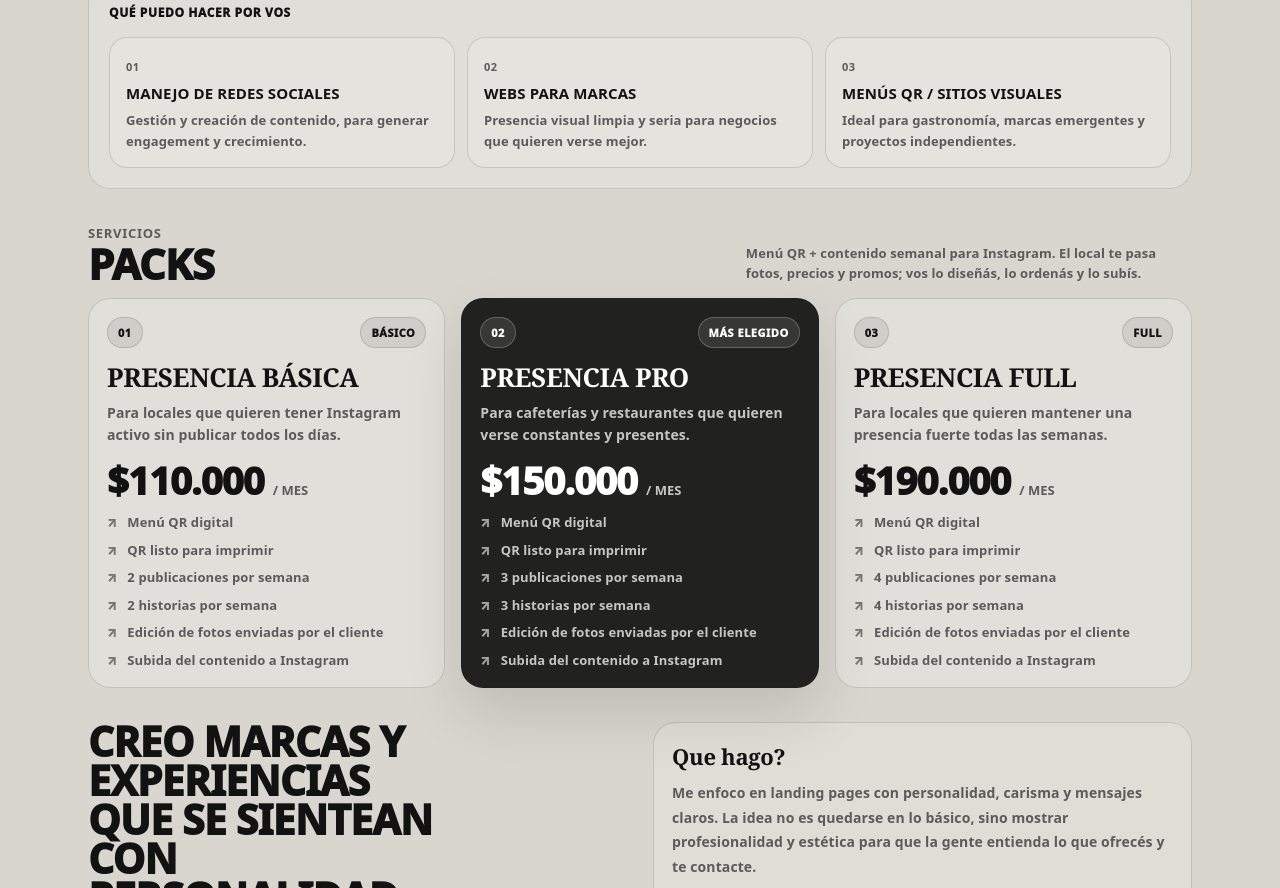
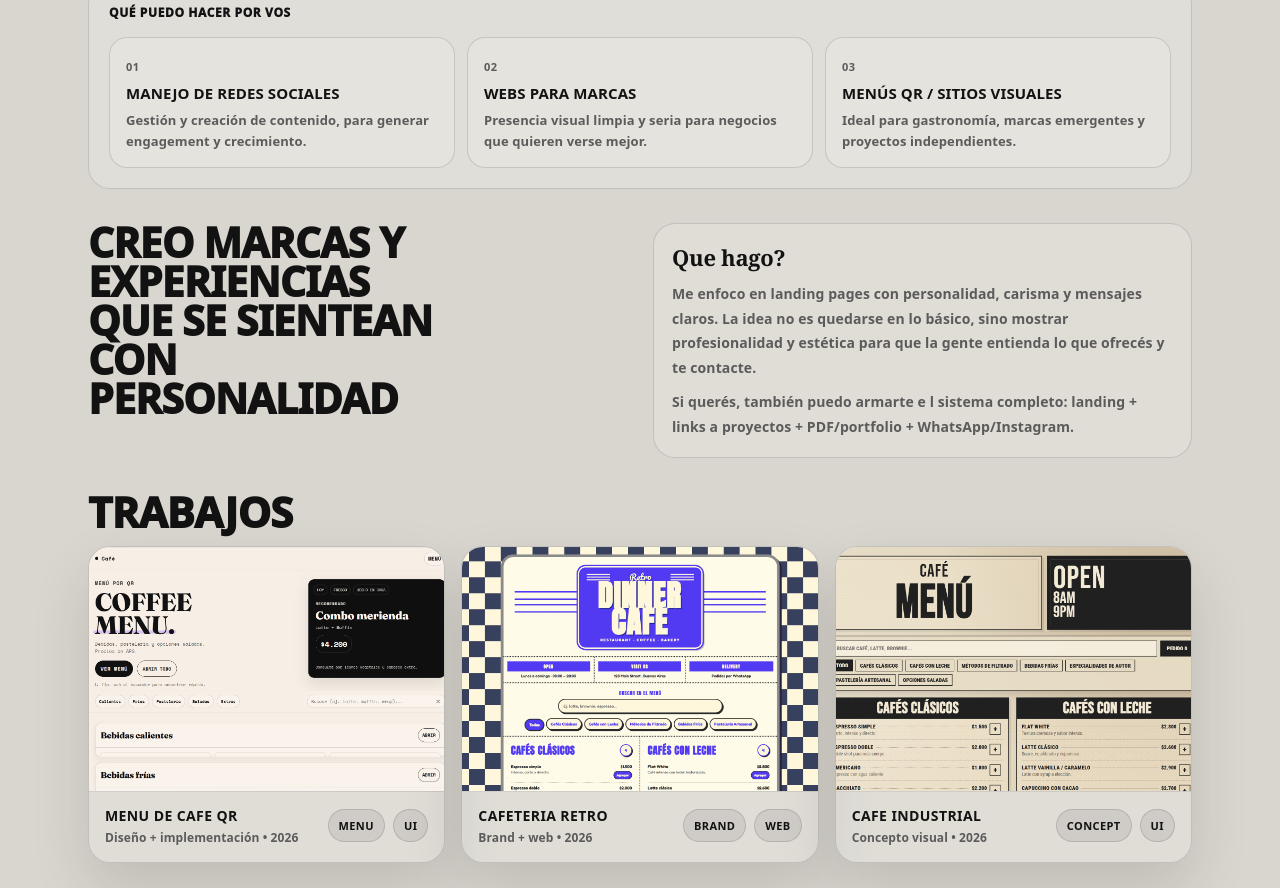
Before and after one commit to Valendef/vdf, a plain HTML site: page index.html in a window 1280 px wide. Shown: the part 675-1563 px from the top of the page. Drawn offline with Linux system fonts and the light colour scheme.

Commit message:
Eliminacion de los packs

```diff
--- a/index.html
+++ b/index.html
@@ -123,100 +123,6 @@
           <p>Ideal para gastronomía, marcas emergentes y proyectos independientes.</p>
         </div>
       </div>
-    </section>
-
-
-    <!-- PACKS / PRECIOS -->
-    <section id="packs" class="section pricing" aria-label="Packs y precios">
-      <div class="section-head pricing-head">
-        <div>
-          <p class="pack-kicker">Servicios</p>
-          <h2>PACKS</h2>
-        </div>
-        <p>
-          Menú QR + contenido semanal para Instagram. El local te pasa fotos, precios y promos;
-          vos lo diseñás, lo ordenás y lo subís.
-        </p>
-      </div>
-
-      <div class="pricing-grid">
-        <article class="price-card">
-          <div class="price-top">
-            <span class="plan-number">01</span>
-            <span class="plan-tag">Básico</span>
-          </div>
-
-          <h3>Presencia básica</h3>
-          <p class="plan-desc">
-            Para locales que quieren tener Instagram activo sin publicar todos los días.
-          </p>
-
-          <div class="price">
-            $110.000 <span>/ mes</span>
-          </div>
-
-          <ul class="plan-list">
-            <li>Menú QR digital</li>
-            <li>QR listo para imprimir</li>
-            <li>2 publicaciones por semana</li>
-            <li>2 historias por semana</li>
-            <li>Edición de fotos enviadas por el cliente</li>
-            <li>Subida del contenido a Instagram</li>
-          </ul>
-        </article>
-
-        <article class="price-card featured">
-          <div class="price-top">
-            <span class="plan-number">02</span>
-            <span class="plan-tag">Más elegido</span>
-          </div>
-
-          <h3>Presencia pro</h3>
-          <p class="plan-desc">
-            Para cafeterías y restaurantes que quieren verse constantes y presentes.
-          </p>
-
-          <div class="price">
-            $150.000 <span>/ mes</span>
-          </div>
-
-          <ul class="plan-list">
-            <li>Menú QR digital</li>
-            <li>QR listo para imprimir</li>
-            <li>3 publicaciones por semana</li>
-            <li>3 historias por semana</li>
-            <li>Edición de fotos enviadas por el cliente</li>
-            <li>Subida del contenido a Instagram</li>
-          </ul>
-        </article>
-
-        <article class="price-card">
-          <div class="price-top">
-            <span class="plan-number">03</span>
-            <span class="plan-tag">Full</span>
-          </div>
-
-          <h3>Presencia full</h3>
-          <p class="plan-desc">
-            Para locales que quieren mantener una presencia fuerte todas las semanas.
-          </p>
-
-          <div class="price">
-            $190.000 <span>/ mes</span>
-          </div>
-
-          <ul class="plan-list">
-            <li>Menú QR digital</li>
-            <li>QR listo para imprimir</li>
-            <li>4 publicaciones por semana</li>
-            <li>4 historias por semana</li>
-            <li>Edición de fotos enviadas por el cliente</li>
-            <li>Subida del contenido a Instagram</li>
-          </ul>
-        </article>
-      </div>
-
-
     </section>
 
     <!-- ABOUT -->
```
